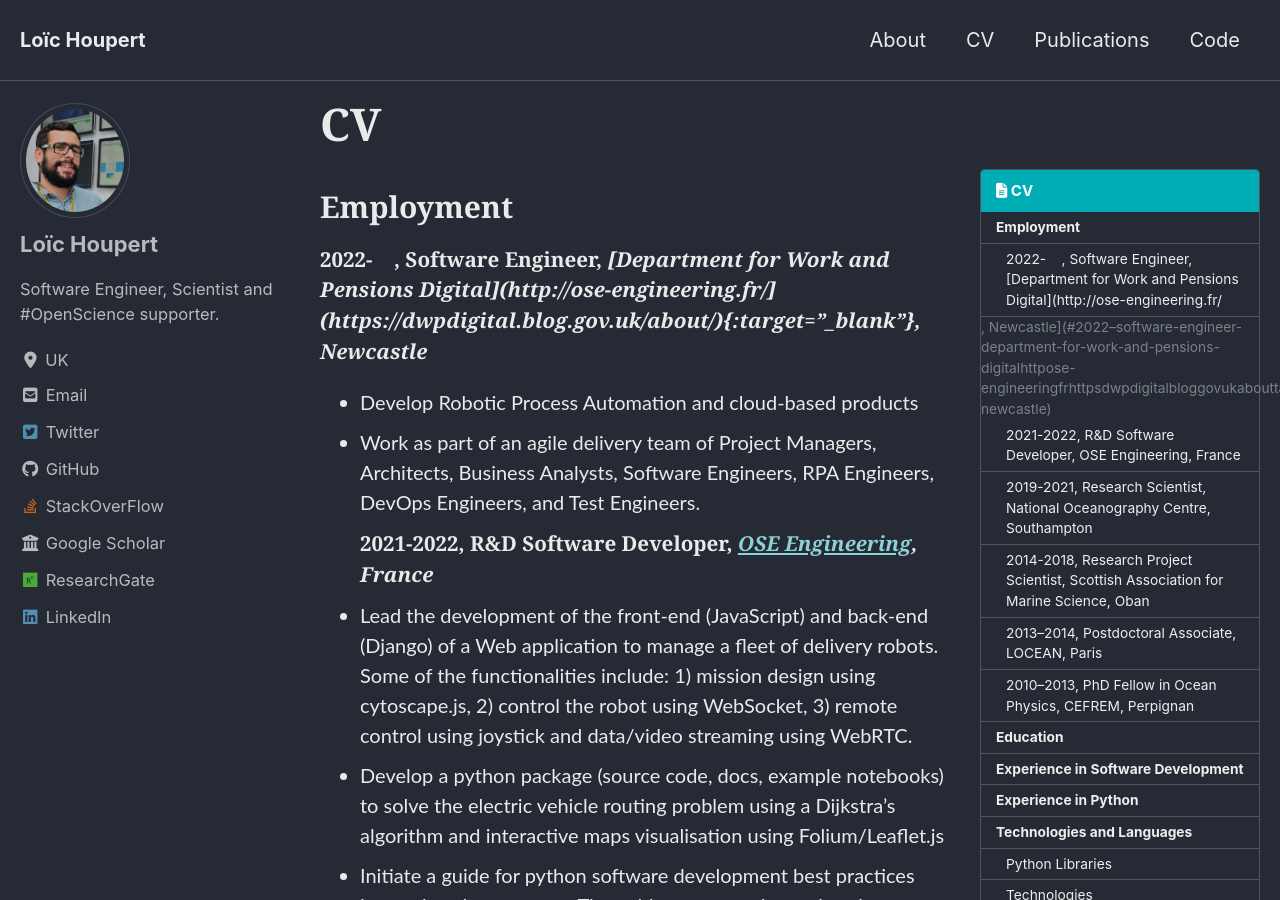
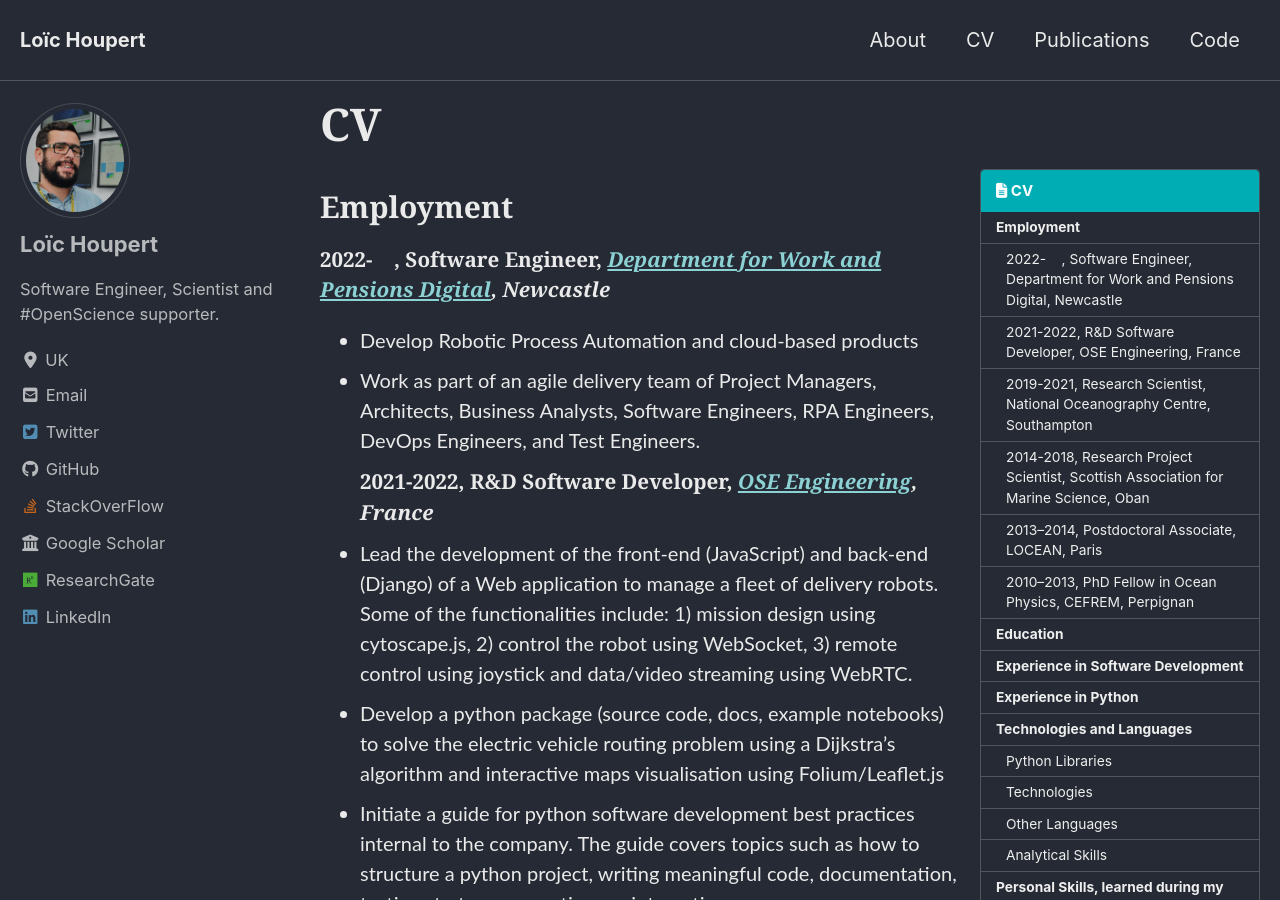
Before and after one commit to lhoupert/lhoupert.github.io, a Jekyll site: the page built from _pages/cv.md, in a window 1280 px wide and 900 px high. Built offline with Jekyll 4.4.1, drawn with Linux system fonts in a browser that asks for light colours; cached includes are drawn as plain includes; nearby versions of some CDN libraries; some of the changed lines change nothing that is shown.

Commit message:
Update cv.md

```diff
--- a/_pages/cv.md
+++ b/_pages/cv.md
@@ -10,7 +10,7 @@ toc_icon: "file-alt"
 
 #### Employment
 
-##### 2022-&nbsp;&nbsp;&nbsp;&nbsp;, Software Engineer, *[Department for Work and Pensions Digital](http://ose-engineering.fr/](https://dwpdigital.blog.gov.uk/about/){:target="_blank"}, Newcastle*
+##### 2022-&nbsp;&nbsp;&nbsp;&nbsp;, Software Engineer, *[Department for Work and Pensions Digital](https://dwpdigital.blog.gov.uk/about/){:target="_blank"}, Newcastle*
 + Develop Robotic Process Automation and cloud-based products
 + Work as part of an agile delivery team of Project Managers, Architects, Business Analysts, Software Engineers, RPA Engineers, DevOps Engineers, and Test Engineers.
 ##### 2021-2022, R&D Software Developer, *[OSE Engineering](http://ose-engineering.fr/){:target="_blank"}, France*
```
